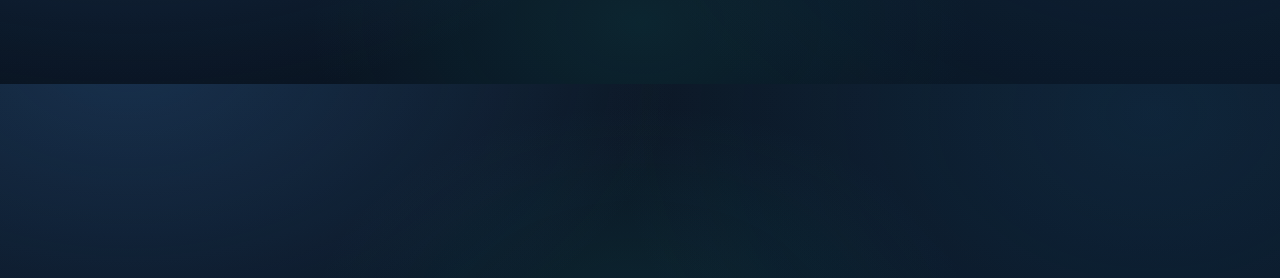
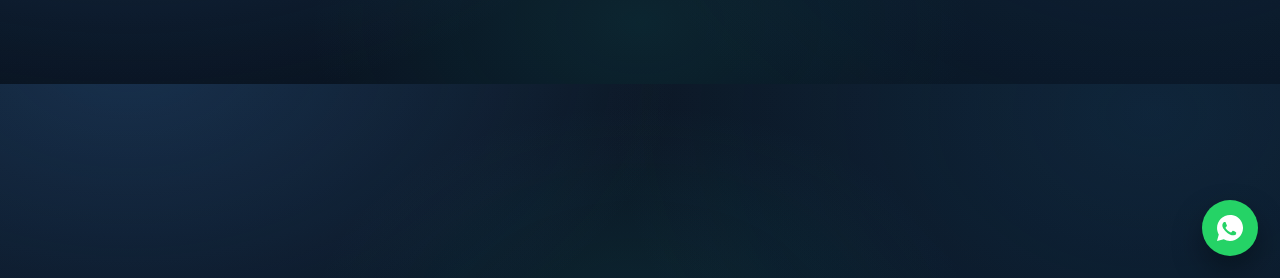
Before and after one commit to rafaeltutu/PortifolioWeb, a Python web app: template templates/base.html in a window 1280 px wide. Shown: the part 522-800 px from the top of the page. Run offline with Jinja, Linux system fonts and the light colour scheme; the template is opened without the code that fills it, so the values that code supplies are empty.

Commit message:
feat: update whatsapp button icon

```diff
--- a/static/css/styles.css
+++ b/static/css/styles.css
@@ -349,6 +349,39 @@ body::before{ content:""; display:block; height: var(--header-h); }
   border-color: rgba(255,107,107,.95);
   color: #fff;
   background: rgba(255,107,107,.25);
+}
+
+.whatsapp-fab{
+  position: fixed;
+  right: 22px;
+  bottom: 22px;
+  width: 56px;
+  height: 56px;
+  border-radius: 999px;
+  display: inline-flex;
+  align-items: center;
+  justify-content: center;
+  background: #25d366;
+  color: #fff;
+  box-shadow: 0 14px 30px rgba(0,0,0,.35);
+  text-decoration: none;
+  z-index: 9998;
+  transition: transform .2s var(--ease-out), box-shadow .2s var(--ease-out), filter .2s var(--ease-out);
+}
+.whatsapp-fab svg{ width: 26px; height: 26px; }
+.whatsapp-fab:hover{
+  transform: translateY(-2px);
+  box-shadow: 0 18px 36px rgba(0,0,0,.4);
+  filter: brightness(1.05);
+}
+@media (max-width: 700px){
+  .whatsapp-fab{
+    right: 16px;
+    bottom: 16px;
+    width: 52px;
+    height: 52px;
+  }
+  .whatsapp-fab svg{ width: 24px; height: 24px; }
 }
 
 /* ===== Tabelas ===== */
--- a/templates/base.html
+++ b/templates/base.html
@@ -85,6 +85,12 @@
   style="position:fixed; inset:auto 16px 10px auto; width:42px; height:18px; opacity:0; border:0; background:transparent; cursor:pointer;">
 </button>
 
+<a class="whatsapp-fab" href="https://wa.me/5541988226702" target="_blank" rel="noopener"
+  aria-label="Falar no WhatsApp">
+  <svg viewBox="0 0 24 24" aria-hidden="true" focusable="false">
+    <path fill="currentColor" d="M12.04 0C5.4 0 .04 5.37.04 12c0 2.11.55 4.15 1.6 5.95L0 24l6.2-1.6a11.92 11.92 0 0 0 5.8 1.5h.01c6.63 0 12-5.37 12-12 0-6.63-5.37-12-12-12zm6.1 17.1c-.3.8-1.7 1.5-2.3 1.6-.6.1-1.3.1-2.1-.1-.5-.2-1.1-.4-1.9-.7-3.3-1.4-5.4-4.7-5.6-5-.2-.2-1.3-1.8-1.3-3.3 0-1.6.8-2.4 1.1-2.7.3-.3.6-.4.8-.4h.6c.2 0 .4-.1.6.5.2.6.9 2.3 1 2.5.1.2.2.4 0 .6-.1.2-.2.4-.3.6-.1.2-.4.5-.6.7-.2.2-.4.4-.2.7.2.3.9 1.4 1.9 2.2 1.3 1.1 2.4 1.5 2.7 1.7.3.2.5.2.7-.1.2-.2.8-.9 1-1.2.2-.3.4-.2.7-.1.3.1 1.8.8 2.1 1 .3.1.5.2.6.3.1.1.1.8-.2 1.6z" />
+  </svg>
+</a>
 
 </body>
 
```
